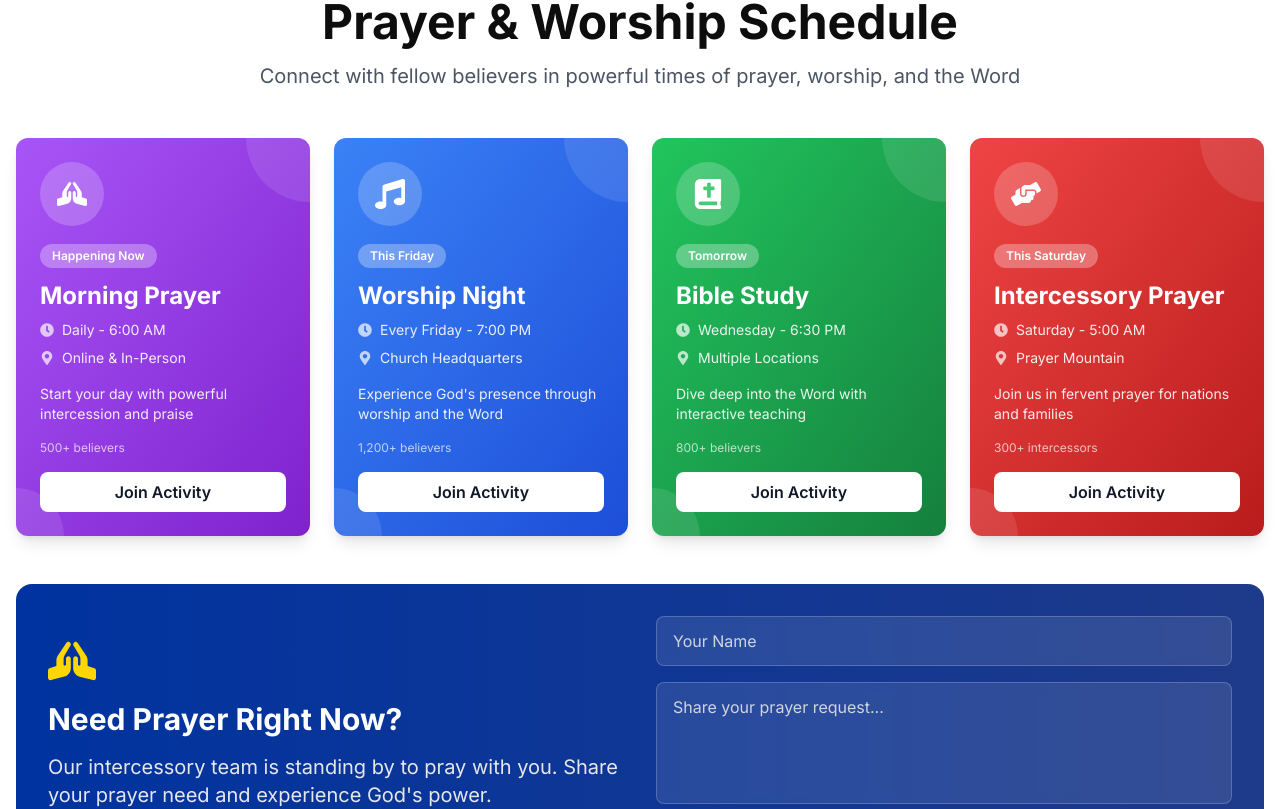
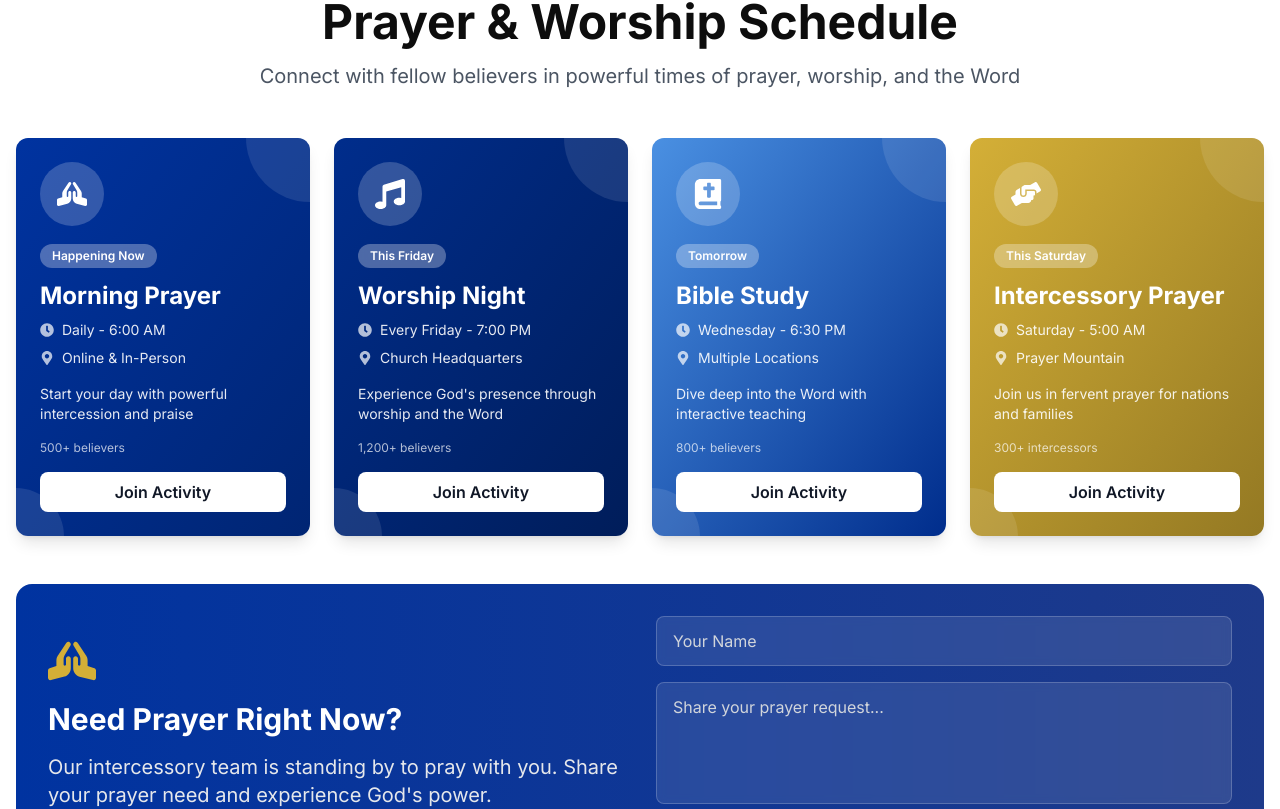
Before and after one commit to gohubdevelopment-creator/reachworldnation, a React (Vite) app in the folder reachworld-frontend/: page / in a window 1280 px wide. Shown: the part 1378-2187 px from the top of the page. Built offline with nearby package versions, Linux system fonts and the light colour scheme.

Commit message:
had a few tweaks due to color grading and logo disproportions

```diff
--- a/reachworld-frontend/src/components/common/LoadingSpinner.jsx
+++ b/reachworld-frontend/src/components/common/LoadingSpinner.jsx
@@ -9,7 +9,7 @@ const LoadingSpinner = () => {
         <div className="logo-container-custom">
           <div className="logo-wrapper-custom">
             <img
-              className="logo-image-custom logo-masked-custom"
+              className="logo-image-custom logo-masked-custom rounded-xl"
               src="/logo-white-black.png"
               alt="ReachworldNation Logo"
             />
--- a/reachworld-frontend/src/components/home/DailyDevotional.jsx
+++ b/reachworld-frontend/src/components/home/DailyDevotional.jsx
@@ -18,7 +18,7 @@ const DailyDevotional = () => {
   };
 
   return (
-    <section className="py-16 bg-gradient-to-br from-royal-blue via-blue-900 to-deep-charcoal text-white">
+    <section className="py-20 bg-gradient-to-br from-royal-blue via-blue-900 to-deep-charcoal text-white">
       <div className="container mx-auto px-4">
         <div className="grid grid-cols-1 lg:grid-cols-2 gap-12 items-center">
           {/* Image Column */}
--- a/reachworld-frontend/src/components/home/ImpactStats.jsx
+++ b/reachworld-frontend/src/components/home/ImpactStats.jsx
@@ -97,7 +97,7 @@ const ImpactStats = () => {
     <section className="py-20 bg-gradient-to-br from-royal-blue to-blue-900 text-white relative overflow-hidden">
       {/* Background Decorations */}
       <div className="absolute top-0 left-0 w-96 h-96 bg-brand-gold/10 rounded-full blur-3xl"></div>
-      <div className="absolute bottom-0 right-0 w-96 h-96 bg-sky-blue/10 rounded-full blur-3xl"></div>
+      <div className="absolute bottom-0 right-0 w-96 h-96 bg-accent-blue/10 rounded-full blur-3xl"></div>
 
       <div className="container mx-auto px-4 relative z-10">
         {/* Section Header */}
--- a/reachworld-frontend/src/components/home/PrayerWorshipActivities.jsx
+++ b/reachworld-frontend/src/components/home/PrayerWorshipActivities.jsx
@@ -9,7 +9,7 @@ const PrayerWorshipActivities = () => {
       time: 'Daily - 6:00 AM',
       location: 'Online & In-Person',
       description: 'Start your day with powerful intercession and praise',
-      color: 'from-purple-500 to-purple-700',
+      color: 'from-royal-blue-500 to-royal-blue-700',
       participants: '500+ believers',
       status: 'Happening Now'
     },
@@ -19,7 +19,7 @@ const PrayerWorshipActivities = () => {
       time: 'Every Friday - 7:00 PM',
       location: 'Church Headquarters',
       description: 'Experience God\'s presence through worship and the Word',
-      color: 'from-blue-500 to-blue-700',
+      color: 'from-royal-blue-600 to-royal-blue-800',
       participants: '1,200+ believers',
       status: 'This Friday'
     },
@@ -29,7 +29,7 @@ const PrayerWorshipActivities = () => {
       time: 'Wednesday - 6:30 PM',
       location: 'Multiple Locations',
       description: 'Dive deep into the Word with interactive teaching',
-      color: 'from-green-500 to-green-700',
+      color: 'from-accent-blue to-royal-blue-600',
       participants: '800+ believers',
       status: 'Tomorrow'
     },
@@ -39,7 +39,7 @@ const PrayerWorshipActivities = () => {
       time: 'Saturday - 5:00 AM',
       location: 'Prayer Mountain',
       description: 'Join us in fervent prayer for nations and families',
-      color: 'from-red-500 to-red-700',
+      color: 'from-brand-gold-500 to-brand-gold-700',
       participants: '300+ intercessors',
       status: 'This Saturday'
     }
--- a/reachworld-frontend/src/components/home/QuickAccessButtons.jsx
+++ b/reachworld-frontend/src/components/home/QuickAccessButtons.jsx
@@ -8,28 +8,28 @@ const QuickAccessButtons = () => {
       title: 'Prayer Request',
       description: 'Submit Your Need',
       link: '/prayer',
-      color: 'from-purple-600 to-purple-800'
+      color: 'from-royal-blue-600 to-royal-blue-800'
     },
     {
       icon: FaHeart,
       title: 'Share Testimony',
       description: 'Tell Your Story',
       link: '/testimonies',
-      color: 'from-red-500 to-red-700'
+      color: 'from-royal-blue-500 to-royal-blue-700'
     },
     {
       icon: FaBible,
       title: 'Daily Devotional',
       description: 'Feed Your Spirit',
       link: '/devotional',
-      color: 'from-blue-600 to-blue-800'
+      color: 'from-accent-blue to-royal-blue-600'
     },
     {
       icon: FaHandsHelping,
       title: 'Partner With Us',
       description: 'Support The Work',
       link: '/partner',
-      color: 'from-brand-gold to-yellow-600'
+      color: 'from-brand-gold-500 to-brand-gold-700'
     }
   ];
 
--- a/reachworld-frontend/src/components/home/Testimonies.jsx
+++ b/reachworld-frontend/src/components/home/Testimonies.jsx
@@ -78,9 +78,9 @@ const Testimonies = () => {
               {/* Category Badge */}
               <div className="flex items-center justify-between mb-4">
                 <span className={`inline-block px-3 py-1 rounded-full text-xs font-semibold ${
-                  testimony.category === 'Miracle' ? 'bg-purple-100 text-purple-700' :
-                  testimony.category === 'Healing' ? 'bg-green-100 text-green-700' :
-                  'bg-blue-100 text-blue-700'
+                  testimony.category === 'Miracle' ? 'bg-royal-blue-100 text-royal-blue-700' :
+                  testimony.category === 'Healing' ? 'bg-brand-gold-100 text-brand-gold-700' :
+                  'bg-royal-blue-100 text-royal-blue-700'
                 }`}>
                   {testimony.category}
                 </span>
--- a/reachworld-frontend/src/components/layout/Footer.jsx
+++ b/reachworld-frontend/src/components/layout/Footer.jsx
@@ -54,7 +54,7 @@ const Footer = () => {
                 <img
                   src="/logo-white-black.png"
                   alt="ReachworldNation Logo"
-                  className="h-12 w-auto object-contain"
+                  className="h-12 w-auto object-contain rounded-xl"
                 />
                 <div>
                   <h3 className="text-xl font-bold">ReachworldNation</h3>
@@ -70,15 +70,15 @@ const Footer = () => {
               <div className="space-y-2 text-sm">
                 <div className="flex items-center space-x-2 text-gray-400">
                   <FaEnvelope className="text-brand-gold" />
-                  <span>info@reachworldnation.org</span>
+                  <span>info@Temnix.com</span>
                 </div>
                 <div className="flex items-center space-x-2 text-gray-400">
                   <FaPhone className="text-brand-gold" />
-                  <span>+234 (0) 800 000 0000</span>
+                  <span>+234 (0) 912 861 8084</span>
                 </div>
                 <div className="flex items-center space-x-2 text-gray-400">
                   <FaMapMarkerAlt className="text-brand-gold" />
-                  <span>Lagos, Nigeria</span>
+                  <span>Enugu, Nigeria</span>
                 </div>
               </div>
             </motion.div>
--- a/reachworld-frontend/src/components/layout/Header.jsx
+++ b/reachworld-frontend/src/components/layout/Header.jsx
@@ -35,7 +35,7 @@ const Header = () => {
             <img
               src="/logo-white-black.png"
               alt="ReachworldNation Logo"
-              className="h-12 w-auto object-contain"
+              className="h-12 w-auto object-contain rounded-xl"
             />
             <div>
               <h1 className="text-xl font-bold">ReachworldNation</h1>
--- a/reachworld-frontend/src/index.css
+++ b/reachworld-frontend/src/index.css
@@ -10,10 +10,10 @@
 
 @layer components {
   .btn-primary {
-    @apply bg-brand-gold text-deep-charcoal font-semibold px-6 py-3 rounded-lg hover:bg-royal-blue hover:text-white transition-all duration-300 shadow-lg;
+    @apply bg-brand-gold text-deep-charcoal font-semibold px-6 py-3 rounded-lg hover:bg-royal-blue hover:text-white transition-all duration-300 shadow-lg focus:outline-none focus:ring-2 focus:ring-brand-gold focus:ring-offset-2;
   }
 
   .btn-secondary {
-    @apply bg-royal-blue text-white font-semibold px-6 py-3 rounded-lg hover:bg-brand-gold hover:text-deep-charcoal transition-all duration-300 shadow-lg;
+    @apply bg-royal-blue text-white font-semibold px-6 py-3 rounded-lg hover:bg-brand-gold hover:text-deep-charcoal transition-all duration-300 shadow-lg focus:outline-none focus:ring-2 focus:ring-royal-blue focus:ring-offset-2;
   }
 }
--- a/reachworld-frontend/tailwind.config.js
+++ b/reachworld-frontend/tailwind.config.js
@@ -7,10 +7,36 @@ export default {
   theme: {
     extend: {
       colors: {
-        'royal-blue': '#0033A0',
-        'brand-gold': '#FFD700',
-        'sky-blue': '#00BFFF',
+        // Primary Brand Colors
+        'royal-blue': {
+          DEFAULT: '#0033A0',
+          50: '#E6EBF5',
+          100: '#C2D1E8',
+          200: '#99B3D9',
+          300: '#7095CA',
+          400: '#4D7DBF',
+          500: '#0033A0',
+          600: '#002D8C',
+          700: '#002573',
+          800: '#001D5A',
+          900: '#001242',
+        },
+        'brand-gold': {
+          DEFAULT: '#D4AF37', // Softer, more refined gold
+          50: '#FAF7EF',
+          100: '#F4ECDB',
+          200: '#EAD9B8',
+          300: '#E0C694',
+          400: '#D9BA65',
+          500: '#D4AF37',
+          600: '#B8972D',
+          700: '#947923',
+          800: '#6F5B1A',
+          900: '#4A3D11',
+        },
+        'accent-blue': '#4A90E2', // Softer sky blue
         'deep-charcoal': '#0D0D0D',
+        'soft-gray': '#F8F9FA',
       },
       fontFamily: {
         sans: ['Inter', 'system-ui', 'sans-serif'],
```
